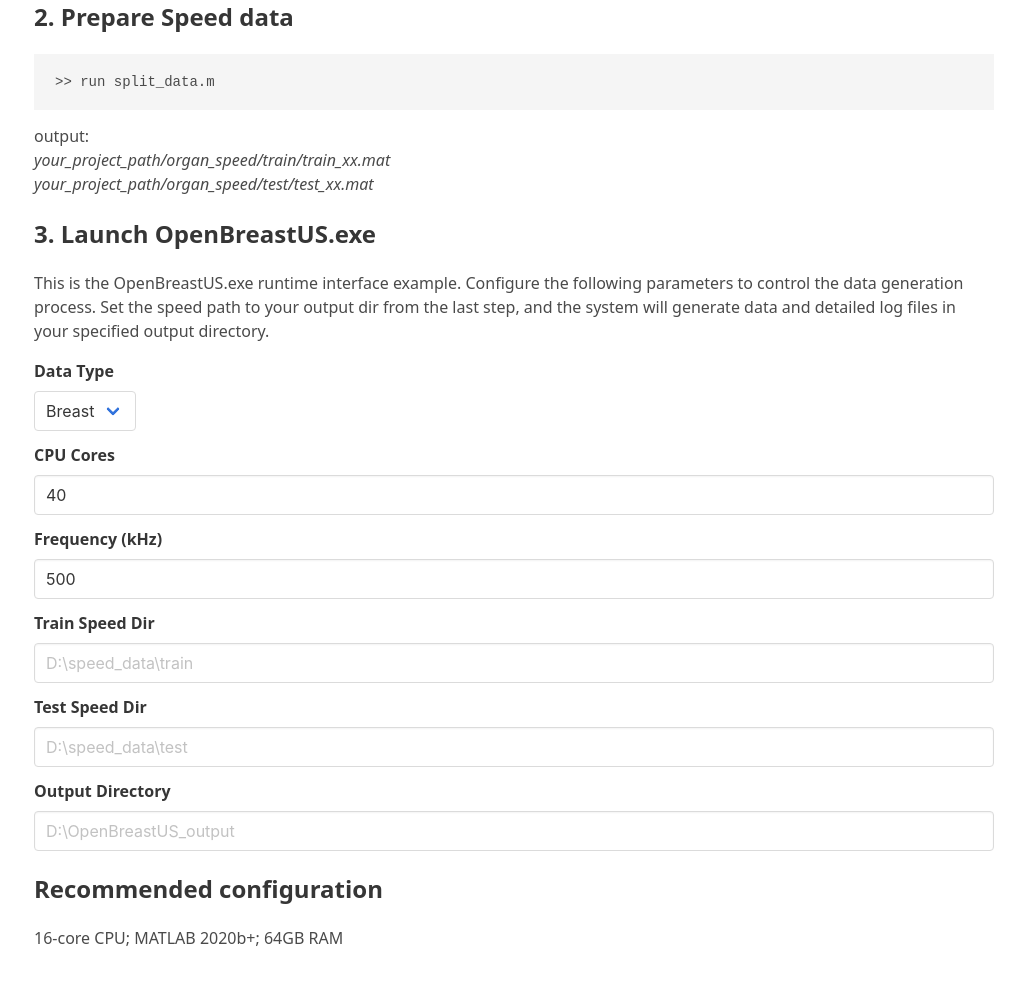
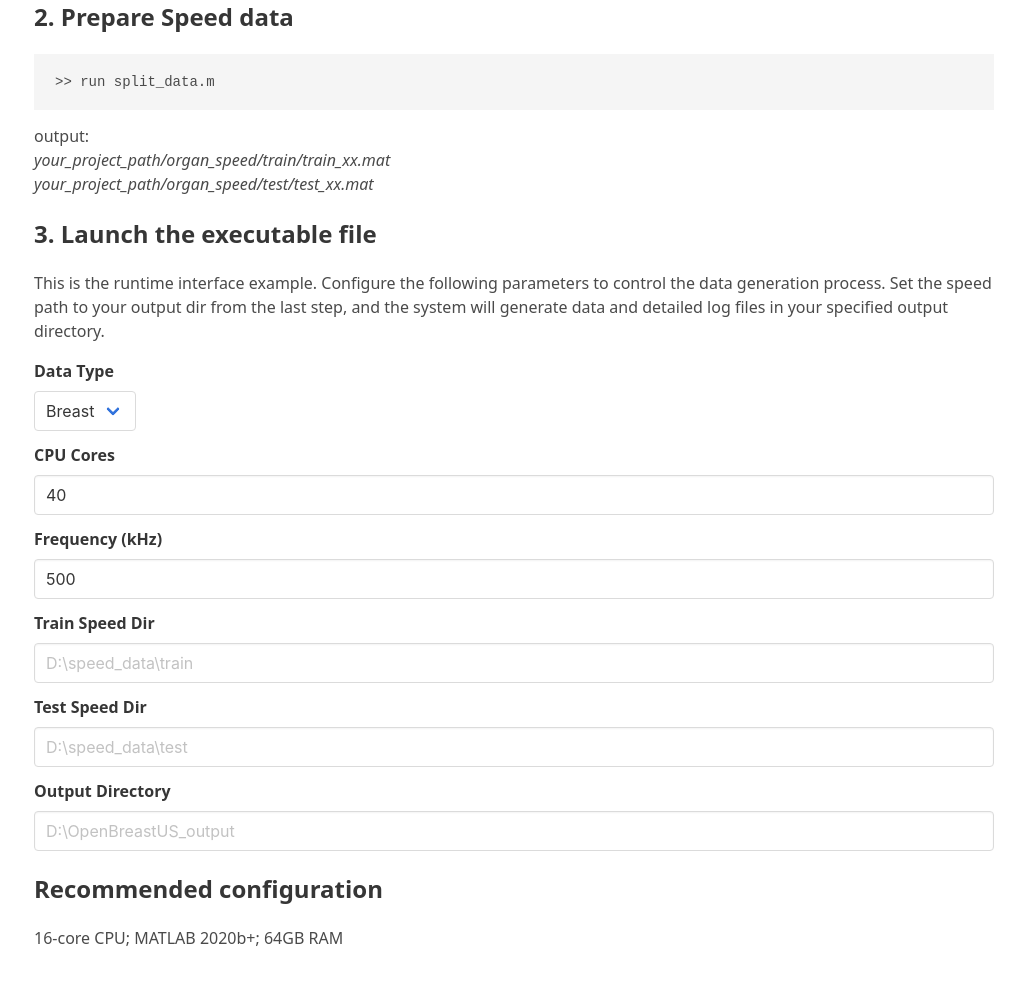
Before and after one commit to ai4imaging/OpenBreastUS, a plain HTML site: page index.html in a window 1280 px wide. Shown: the part 1897-2881 px from the top of the page, without its empty margins (126-1151 px from the left). Drawn offline with Linux system fonts and the light colour scheme.

Commit message:
Update index.html

```diff
--- a/index.html
+++ b/index.html
@@ -197,8 +197,8 @@
 
             <!-- 步骤3 -->
             <div class="content">
-                    <h3 class="subtitle">3. Launch OpenBreastUS.exe</h3>
-                    <p>This is the OpenBreastUS.exe runtime interface example. Configure the following parameters to control the data generation process. Set the speed path to your output dir from the last step, and the system will generate data and detailed log files in your specified output directory.</p>
+                    <h3 class="subtitle">3. Launch the executable file</h3>
+                    <p>This is the runtime interface example. Configure the following parameters to control the data generation process. Set the speed path to your output dir from the last step, and the system will generate data and detailed log files in your specified output directory.</p>
 
                     <!-- 参数输入 -->
                             <div class="field">
```
